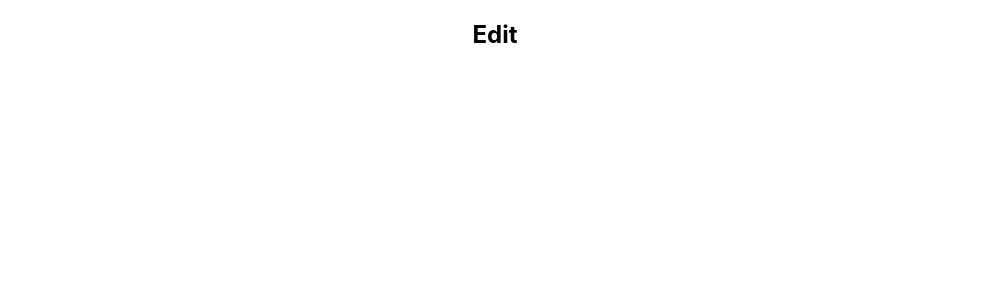
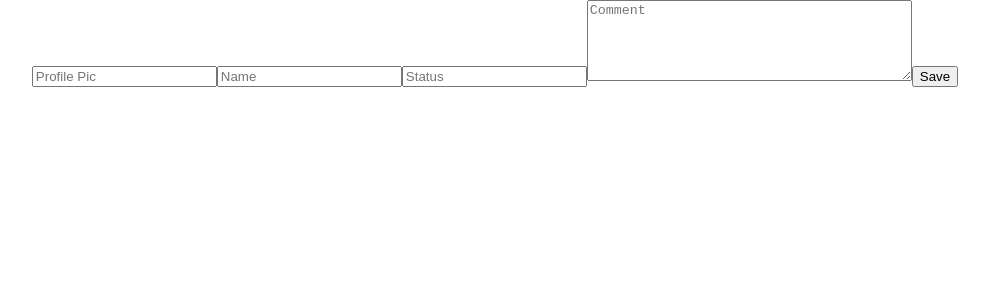
Before and after one commit to nath248/blog-app, a React (Create React App) app in the folder client/: page /posts/1/edit in a window 1280 px wide. Shown: the top 300 px of the page, without its empty margins (145-1134 px from the left). Built offline with nearby package versions, Linux system fonts and the light colour scheme; no server answers.

Commit message:
added edit form

```diff
--- a/client/src/App.js
+++ b/client/src/App.js
@@ -2,7 +2,7 @@ import './App.css';
 import Home from "./screens/Home/Home"
 import Posts from "./screens/Posts/Posts"
 import CreatePost from './screens/CreatePost/CreatePost'
-// import EditPost from "./screens/EditPost"
+import EditPost from "./screens/EditPost/EditPost"
 import { Route, Routes } from 'react-router-dom'
 import { useState } from "react";
 
@@ -15,7 +15,7 @@ function App() {
         <Route path="/" element={<Home />} />
         <Route path="/posts" element={<Posts toggle={toggle} />} />
         <Route path="/add" element={<CreatePost setToggle={setToggle}/>} />
-        <Route path="/posts/:id/edit" element={<h2>Edit</h2>} />
+        <Route path="/posts/:id/edit" element={<EditPost />} />
       </Routes>
     </div>
   );
--- a/client/src/screens/EditPost/EditPost.jsx
+++ b/client/src/screens/EditPost/EditPost.jsx
@@ -0,0 +1,89 @@
+import { useState, useEffect } from 'react'
+import './EditPost.css'
+import { useParams, useNavigate } from 'react-router-dom'
+import Layout from '../../components/Layout/Layout'
+import { getPost, updatePost } from '../../services/posts'
+
+const EditPost = (props) => {
+
+  let navigate = useNavigate()
+
+  const [post, setPost] = useState({
+    profilePic: '',
+    name: '',
+    status: '',
+    comment: ''
+  })
+
+  let { id } = useParams()
+
+  useEffect(() => {
+    const fetchPost = async () => {
+      const post = await getPost(id)
+      setPost(post)
+    }
+    fetchPost()
+  }, [id])
+
+  const handleChange = (event) => {
+    const { name, value } = event.target
+    setPost({
+      ...post,
+      [name]: value,
+    })
+  }
+
+  const handleSubmit = async (event) => {
+    event.preventDefault()
+    await updatePost(id, post)
+    navigate(`/posts/${id}`)
+  }
+
+  return (
+    <Layout>
+      <div className='post-edit'>
+          <form onSubmit={handleSubmit}>
+            <input
+              className='edit-input-image-link'
+              placeholder='Profile Pic'
+              value={post.profilePic}
+              name='profilePic'
+              required
+              onChange={handleChange}
+            />
+          <input
+            className='input-name'
+            placeholder='Name'
+            value={post.name}
+            name='name'
+            required
+            onChange={handleChange}
+          />
+          <input
+            className='input-status'
+            placeholder='Status'
+            value={post.status}
+            name='status'
+            required
+            onChange={handleChange}
+          />
+          <textarea
+            className='textarea-comment'
+            rows={5}
+            cols={38}
+            placeholder='Comment'
+            value={post.comment}
+            name='comment'
+            required
+            onChange={handleChange}
+          />
+          <button type='submit' className='save-button'>
+            Save
+          </button>
+        </form>
+      </div>
+    </Layout>
+  )
+}
+
+export default EditPost;
```
